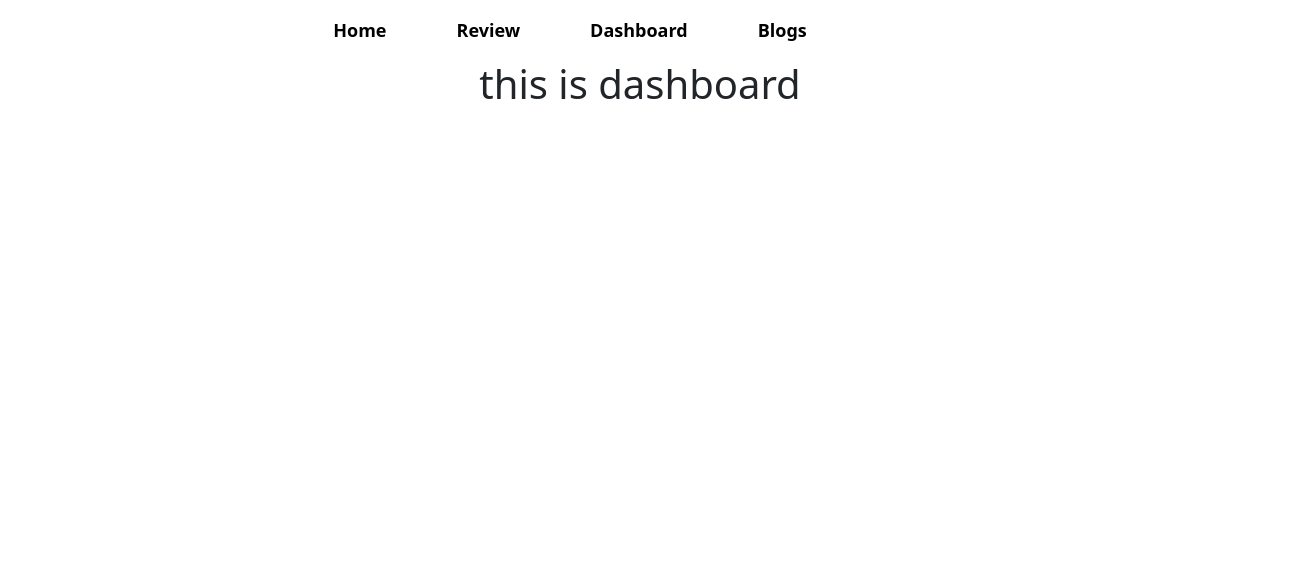
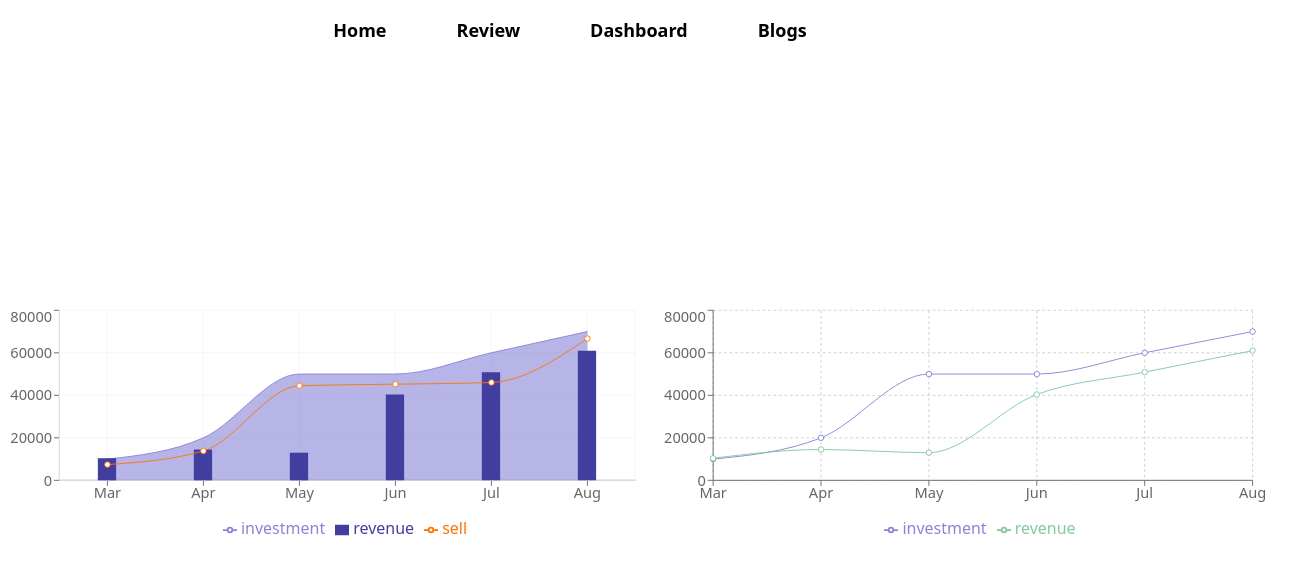
Before and after one commit to introtoxicXXl/pc-mag, a React (Create React App) app: page /dashboard in a window 1280 px wide. Shown: the top 574 px of the page, 1310 px wide, since content can reach past the window. Built offline with nearby package versions, Linux system fonts and the light colour scheme.

Commit message:
page not found added

```diff
--- a/public/data.json
+++ b/public/data.json
@@ -1,38 +1,38 @@
 [
     {
         "month": "Mar",
-        "investment": 100000,
-        "sell": 241,
+        "investment": 10000,
+        "sell": 7411,
         "revenue": 10401
     },
     {
         "month": "Apr",
-        "investment": 200000,
-        "sell": 423,
-        "revenue": 24500
+        "investment": 20000,
+        "sell": 13823,
+        "revenue": 14500
     },
     {
         "month": "May",
-        "investment": 500000,
-        "sell": 726,
-        "revenue": 67010
+        "investment": 50000,
+        "sell": 44526,
+        "revenue": 13010
     },
     {
         "month": "Jun",
-        "investment": 500000,
-        "sell": 529,
+        "investment": 50000,
+        "sell": 45229,
         "revenue": 40405
     },
     {
         "month": "Jul",
-        "investment": 600000,
-        "sell": 601,
+        "investment": 60000,
+        "sell": 46041,
         "revenue": 50900
     },
     {
         "month": "Aug",
-        "investment": 700000,
-        "sell": 670,
+        "investment": 70000,
+        "sell": 66700,
         "revenue": 61000
     }
 ]
--- a/src/App.js
+++ b/src/App.js
@@ -5,6 +5,7 @@ import Home from './components/Home/Home';
 import Review from './components/Review/Review';
 import Dashboard from './components/Dashboard/Dashboard';
 import Blogs from './components/Blogs/Blogs';
+import PageNotFound from './components/PageNotFound/PageNotFound';
 
 function App() {
   return (
@@ -16,6 +17,7 @@ function App() {
        <Route path='/review' element={<Review/>}></Route>
        <Route path='/dashboard' element={<Dashboard/>}></Route>
        <Route path='/blogs' element={<Blogs/>}></Route>
+       <Route path='*' element={<PageNotFound/>}></Route>
      </Routes>
     </div>
   );
--- a/src/components/Blogs/Blogs.js
+++ b/src/components/Blogs/Blogs.js
@@ -3,7 +3,7 @@ import React from 'react';
 const Blogs = () => {
   return (
     <div>
-      <h1>this is blogs</h1>
+
     </div>
   );
 };
--- /dev/null
+++ b/src/components/Dashboard/Dashboard.css
@@ -0,0 +1,17 @@
+.dashboard-container {
+  display: flex;
+  justify-content: space-around;
+  align-items: center;
+  height: 90vh;
+}
+
+
+
+@media only screen and (max-width:480px) {
+  .dashboard-container {
+    flex-direction: column;
+  }
+  .composedchart {
+    width: 200px !important;
+  }
+}
--- a/src/components/Dashboard/Dashboard.js
+++ b/src/components/Dashboard/Dashboard.js
@@ -1,9 +1,37 @@
-import React from 'react';
+import React, { useEffect } from 'react';
+import { useState } from 'react';
+import { ComposedChart, Legend, XAxis, YAxis, Tooltip, CartesianGrid, Bar, Area, Line, LineChart } from 'recharts';
+import './Dashboard.css';
 
 const Dashboard = () => {
+  const [data, setData] = useState([])
+  useEffect(() => {
+    fetch('data.json')
+      .then(res => res.json())
+      .then(data => setData(data))
+  })
   return (
-    <div>
-      <h1>this is dashboard</h1>
+    <div className='dashboard-container'>
+      <ComposedChart width={700} className='composedchart' height={250} data={data}>
+        <XAxis dataKey='month' />
+        <YAxis />
+        <Tooltip />
+        <Legend />
+        <CartesianGrid stroke="#f5f5f5" />
+        <Area type="monotone" dataKey="investment" fill="#8884d8" stroke="#8884d8" />
+        <Bar dataKey="revenue" barSize={20} fill="#413ea0" />
+        <Line type="monotone" dataKey="sell" stroke="#ff7300" />
+      </ComposedChart>
+      <LineChart width={700} height={250} data={data}
+        margin={{ top: 5, right: 30, left: 20, bottom: 5 }}>
+        <CartesianGrid strokeDasharray="3 3" />
+        <XAxis dataKey="month" />
+        <YAxis />
+        <Tooltip />
+        <Legend />
+        <Line type="monotone" dataKey="investment" stroke="#8884d8" />
+        <Line type="monotone" dataKey="revenue" stroke="#82ca9d" />
+      </LineChart>
     </div>
   );
 };
--- a/src/components/Home/Home.css
+++ b/src/components/Home/Home.css
@@ -29,6 +29,20 @@
   padding: 0 75px;
   overflow-x: hidden
 }
+.review-btn{
+  border: 1px solid #3B3B3B;
+  background-color: #fff;
+  padding: 10px 40px;
+  outline: none;
+  border-radius: 10px;
+  margin: 30px 0;
+  color: #000;
+  transition: 0.3s all;
+}
+.review-btn:hover{
+  background-color: #3B3B3B;
+  color:#fff;
+}
 @media only screen and (max-width:480px) {
   .home-info h1{
     font-size: 30px;
--- a/src/components/Home/Home.js
+++ b/src/components/Home/Home.js
@@ -2,9 +2,14 @@ import React from 'react';
 import useReview from '../../hooks/useReview';
 import picture from '../../laptop-picture.png';
 import Cart from '../Cart/Cart';
-import './Home.css'
+import './Home.css';
+import { useNavigate } from 'react-router-dom';
 
 const Home = () => {
+  const navigate =useNavigate();
+  const handelReview =()=>{
+    navigate('/review');
+  }
   const [reviews, setReviews] = useReview();
   return (
     <div className='home-container'>
@@ -19,6 +24,7 @@ const Home = () => {
           reviews.map(review => <Cart key={review.id} review={review}></Cart>).slice(0,3)
         }
       </div>
+      <button className='review-btn' onClick={handelReview}>See All Review</button>
     </div>
   );
 };
--- /dev/null
+++ b/src/components/PageNotFound/PageNotFound.css
@@ -0,0 +1,10 @@
+.not-found img{
+width: 100vw;
+height:100vh;
+}
+@media only screen and (max-width:480px) {
+  .not-found img{
+    width: 100vw;
+    height: 80vh;
+  }
+}
--- /dev/null
+++ b/src/components/PageNotFound/PageNotFound.js
@@ -0,0 +1,12 @@
+import React from 'react';
+import picture from './404.svg';
+import './PageNotFound.css';
+const PageNotFound = () => {
+  return (
+    <div className='not-found'>
+      <img src={picture} alt="" />
+    </div>
+  );
+};
+
+export default PageNotFound;
--- a/src/components/Review/Review.js
+++ b/src/components/Review/Review.js
@@ -12,6 +12,7 @@ const Review = () => {
           reviews.map(review => <Cart key={review.id} review={review}></Cart>)
         }
       </div>
+
     </div>
   )
 };
```
Also changed, not shown: src/components/PageNotFound/404.svg (added).
